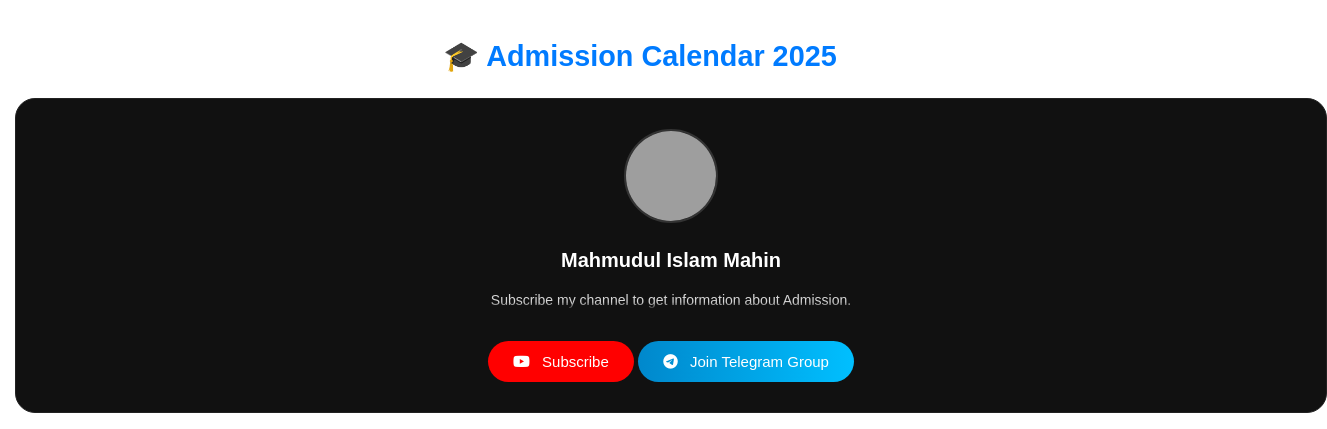
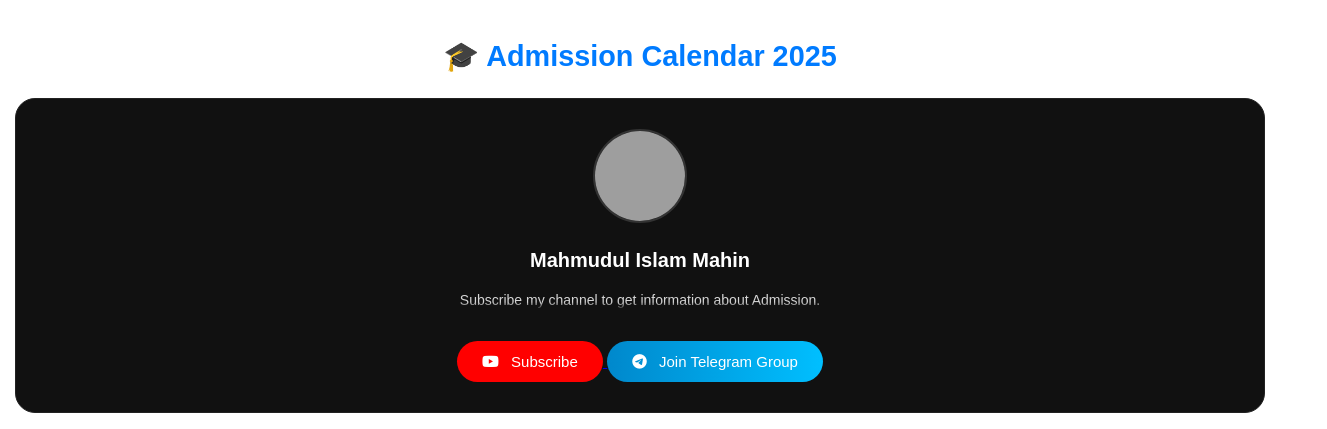
Before and after one commit to itzMahin06/admc25, a plain HTML site: page index.html in a window 1280 px wide. Shown: the top 429 px of the page, 1327 px wide, since content can reach past the window. Drawn offline with Linux system fonts and the light colour scheme; no server answers; grey boxes are pictures that could not be loaded; a web font is replaced by a local one.

Commit message:
Update index.html

```diff
--- a/index.html
+++ b/index.html
@@ -163,7 +163,7 @@
     border: 1px solid #222;
     border-radius: 20px;
     padding: 30px;
-    width: 100%;
+
     text-align: center;
     box-shadow: 0 0 20px rgba(255, 255, 255, 0.05);
     transition: all 0.3s ease;
@@ -342,8 +342,8 @@
       <div class="description">
         Subscribe my channel to get information about Admission.
       </div>
-    <button class="subscribe-btn" id="subscribeBtn"><i class="fa-brands fa-youtube"></i> Subscribe</button>
-    <button class="telegram-btn" onclick="joinTelegram()"><i class="fa-brands fa-telegram"></i> Join Telegram Group</button>
+  <a href="https://youtube.com/@itzMahin">  <button class="subscribe-btn"><i class="fa-brands fa-youtube"></i> Subscribe</button> </a>
+  <a href="https://t.me/mahinsclassroom">  <button class="telegram-btn" onclick="joinTelegram()"><i class="fa-brands fa-telegram"></i> Join Telegram Group</button> </a>
   </div>
 
     <section class="video-slider-section">
```
